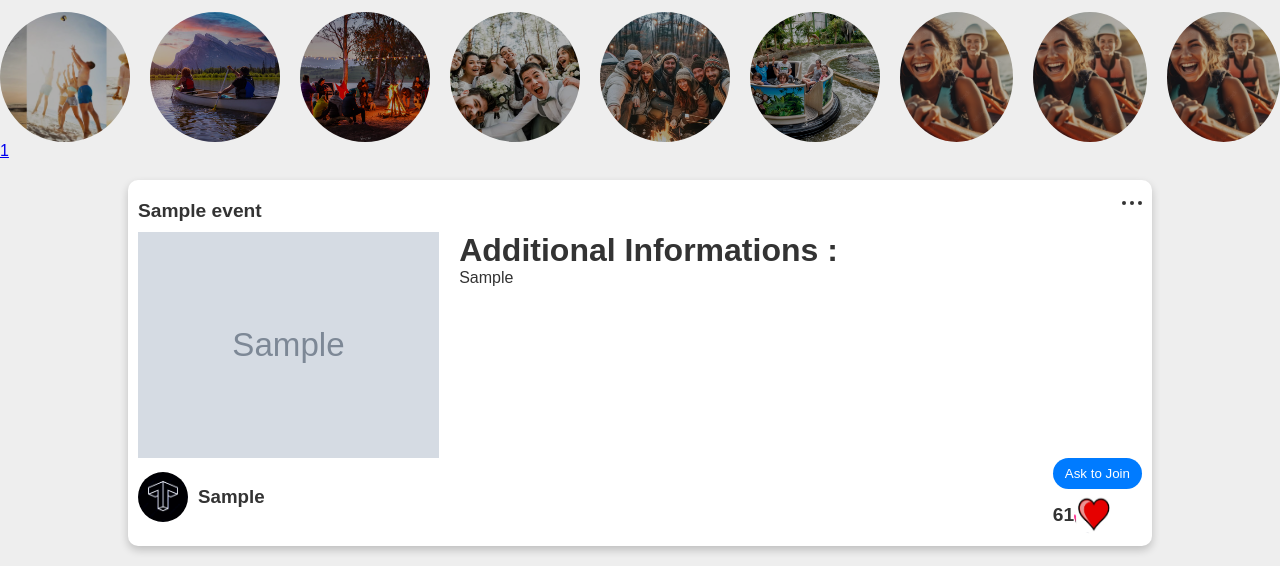
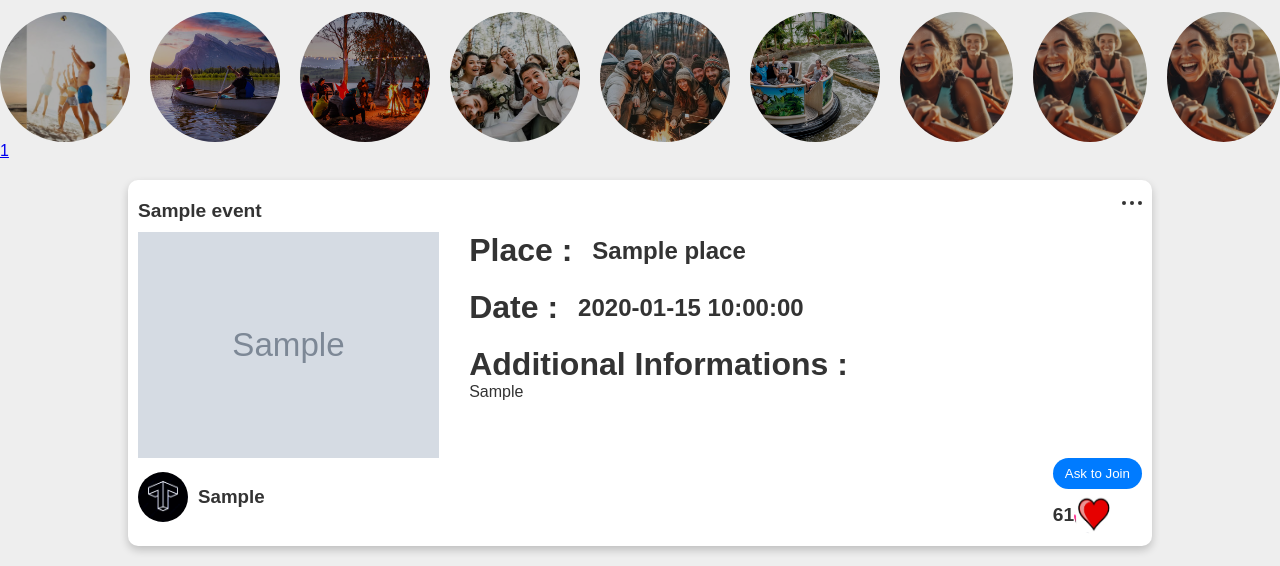
Before and after one commit to Papoutta/tfarhida, a Flask app: template flask_app/templates/home_after_login.html in a window 1280 px wide. Shown: the part 990-1556 px from the top of the page. Run offline with Flask 3, Linux system fonts and the light colour scheme; the template is opened without the code that fills it: most values are stand-ins (such as "Sample title", 1, 10 or a date in 2020); grey boxes marked "Sample" are stand-in pictures.

Commit message:
home after login updates

```diff
--- a/flask_app/controllers/user_controllers.py
+++ b/flask_app/controllers/user_controllers.py
@@ -57,7 +57,7 @@ def home_after_login(category_id):
     loggedin_user= User.get_user({"id":session['user_id'] })
     # all_groups = Event.get_all_groups({"users_id":session['user_id'] })
     # print("***************")
-    # print(all_groups)
+    # print(loggedin_user.id)
     return render_template('home_after_login.html',my_interest_events = my_interest_events, loggedin_user=loggedin_user)
 
 
--- a/flask_app/templates/home_after_login.html
+++ b/flask_app/templates/home_after_login.html
@@ -72,11 +72,21 @@
                     <span></span>
                 </button>
             </div>
-            <div style="display: flex; gap: 20px;">
+            <div style="display: flex; gap: 30px;">
                 <img src="{{ url_for('static', filename='img/' + event.photo) }}" alt="">
-                <div>
-                    <h1>Additional Informations :</h1>
-                    <p>{{event.additional_information}}</p>
+                <div style="display: flex; flex-direction: column; gap: 20px;">
+                    <div style="display: flex; gap: 20px; align-items: center;">
+                        <h1>Place :</h1>
+                        <h2>{{event.place}}</h2>
+                    </div>
+                    <div style="display: flex; gap: 20px; align-items: center;">
+                        <h1>Date :</h1>
+                        <h2>{{event.date}}</h2>
+                    </div>
+                    <div>
+                        <h1>Additional Informations :</h1>
+                        <p>{{event.additional_information}}</p>
+                    </div>
                 </div>
             </div>
             <div class="event-footer">
@@ -85,7 +95,7 @@
                     <h3>{{event.poster.first_name}}</h3>
                 </div>
                 <div class="likes">
-                    {% if event.poster != session['user_id'] %}
+                    {% if event.poster.id == loggedin_user.id %}
                         {% if loggedin_user.id in event.joined_users %}
 
                         <form action="/groups/delete" method="post">
```
